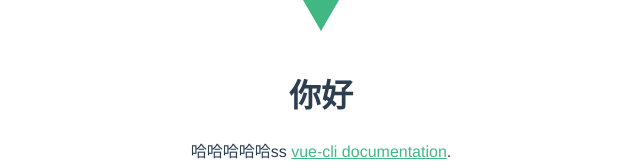
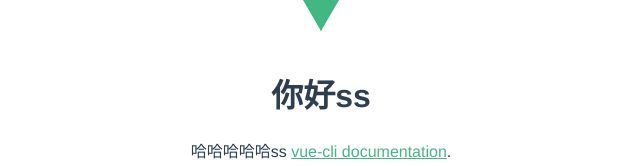
Before and after one commit to jayouhao/otc, a Vue app: page / in a window 1280 px wide. Shown: the part 215-381 px from the top of the page, without its empty margins (319-959 px from the left). Built offline with nearby package versions, Linux system fonts and the light colour scheme.

Commit message:
2
Signed-off-by: Your Name <you@example.com>

```diff
--- a/src/components/HelloWorld.vue
+++ b/src/components/HelloWorld.vue
@@ -1,6 +1,6 @@
 <template>
   <div class="hello">
-    <h1>你好</h1>
+    <h1>你好ss</h1>
     <p>哈哈哈哈哈ss
       <a href="https://cli.vuejs.org" target="_blank" rel="noopener">vue-cli documentation</a>.
     </p>
```
Also changed, not shown: 7 other files (tests, documents, lock files or other folders).
